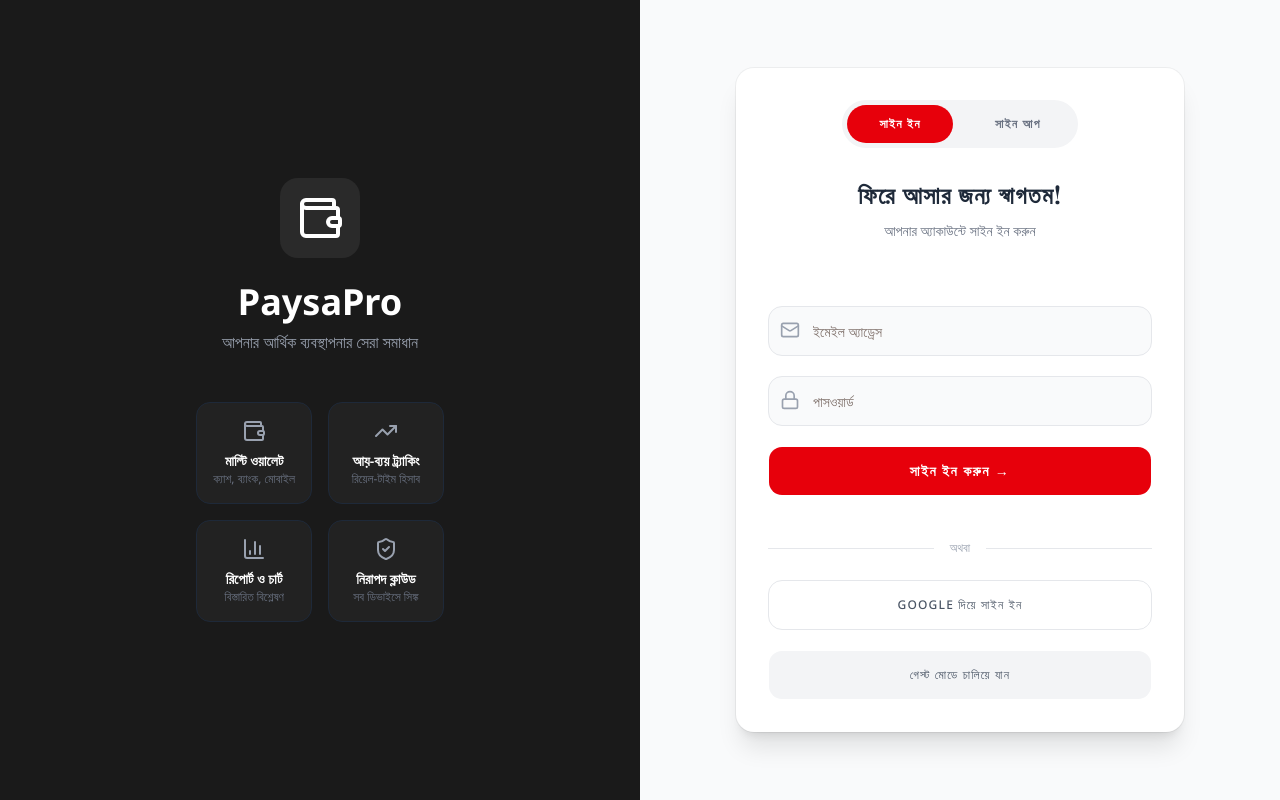
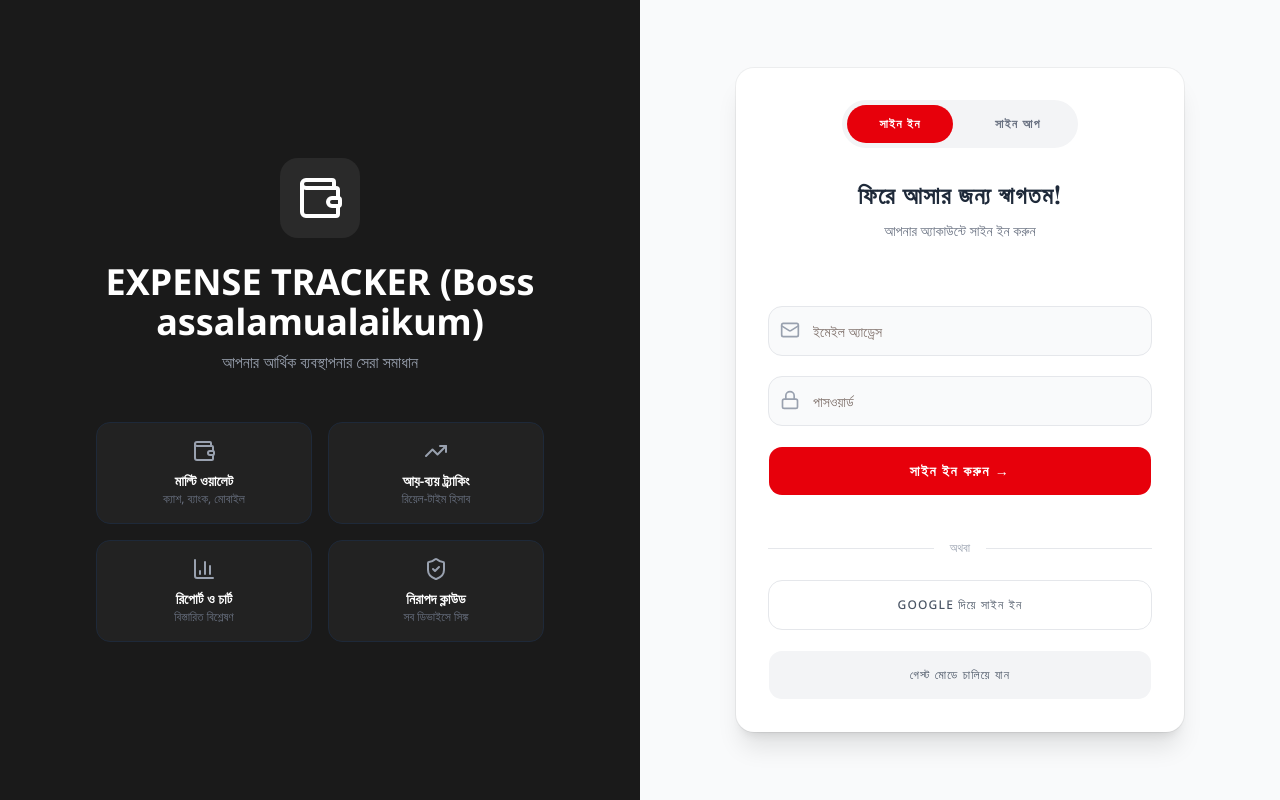
Before and after one commit to A8dullah-Al-Mamun/Personal-expense-tracker, a Next.js app: page / in a window 1280 px wide. Built offline with nearby package versions, Linux system fonts and the light colour scheme; a web font is replaced by a local one.

Commit message:
Update project

```diff
--- a/app/page.tsx
+++ b/app/page.tsx
@@ -13,7 +13,7 @@
           <div className="bg-[#2a2a2a] p-4 rounded-2xl mb-6">
             <Wallet size={48} className="text-white" />
           </div>
-          <h1 className="text-4xl font-bold mb-2">PaysaPro</h1>
+          <h1 className="text-4xl font-bold mb-2">EXPENSE TRACKER (Boss assalamualaikum)</h1>
           <p className="text-gray-400 mb-12">আপনার আর্থিক ব্যবস্থাপনার সেরা সমাধান</p>
 
           <div className="grid grid-cols-2 gap-4 w-full">
```
